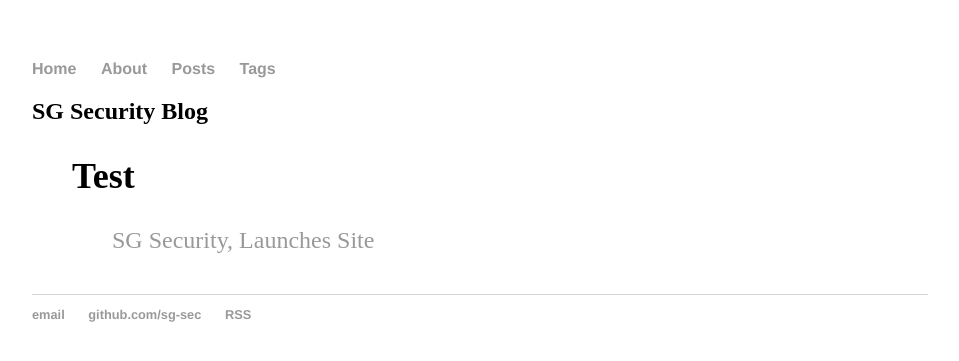
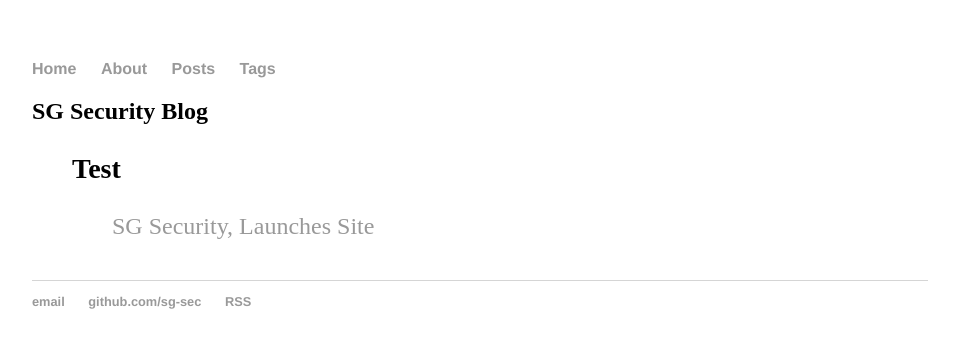
Before and after one commit to sg-sec/sg-sec.github.io, a Jekyll site: the page built from blog/tags.html, in a window 1280 px wide. Shown: the top 361 px of the page, without its empty margins (160-1119 px from the left). Built offline with Jekyll 4.4.1, drawn with Linux system fonts in a browser that asks for light colours.

Commit message:
Update tags.html

```diff
--- a/blog/tags.html
+++ b/blog/tags.html
@@ -5,7 +5,7 @@ title: SG Security Blog
 	<h2>{{ page.title }}</h2>
 	<ul class="posts">
         {% for tag in site.tags %}
-             <h2>{{ tag[0] }}</h2>
+             <h3>{{ tag[0] }}</h3>
                  <ul>
                  {% for post in tag[1] %}
                  <li><a href="{{ post.url }}">{{ post.title }}</a></li>
```
